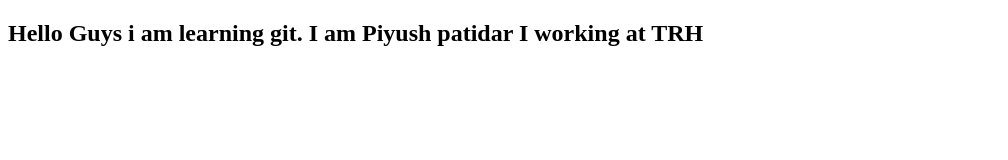
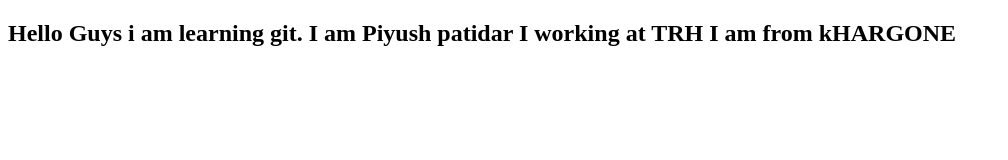
Before and after one commit to PIYUSH-PATIDAR0901/GitPractice, a plain HTML site: page index2.html in a window 1280 px wide. Shown: the whole page, without its empty margins (0-1008 px from the left). Drawn offline with Linux system fonts and the light colour scheme.

Commit message:
Extra Chnges

```diff
--- a/index2.html
+++ b/index2.html
@@ -7,6 +7,6 @@
     <title>Document</title>
 </head>
 <body>
-    <h2>Hello Guys i am learning git. I am Piyush patidar I working at TRH </h2>
+    <h2>Hello Guys i am learning git. I am Piyush patidar I working at TRH  I am from kHARGONE</h2>
 </body>
 </html>
```
